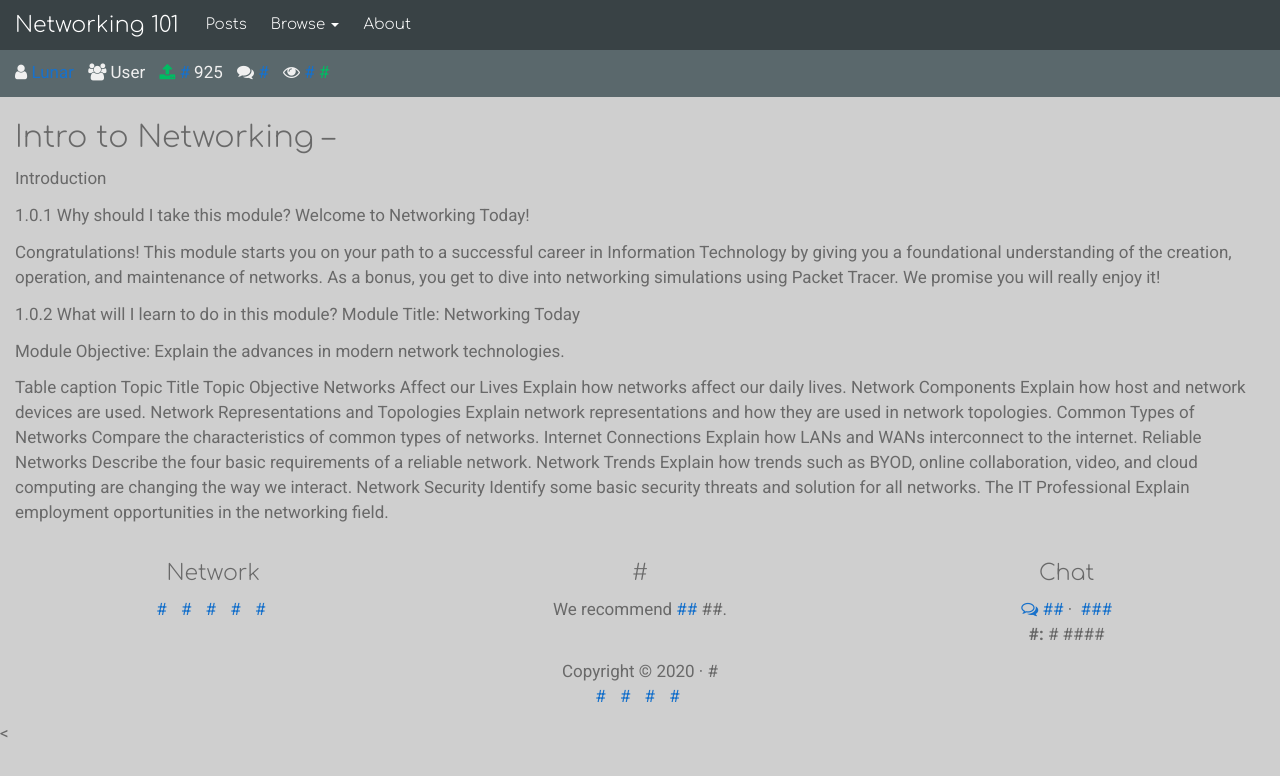
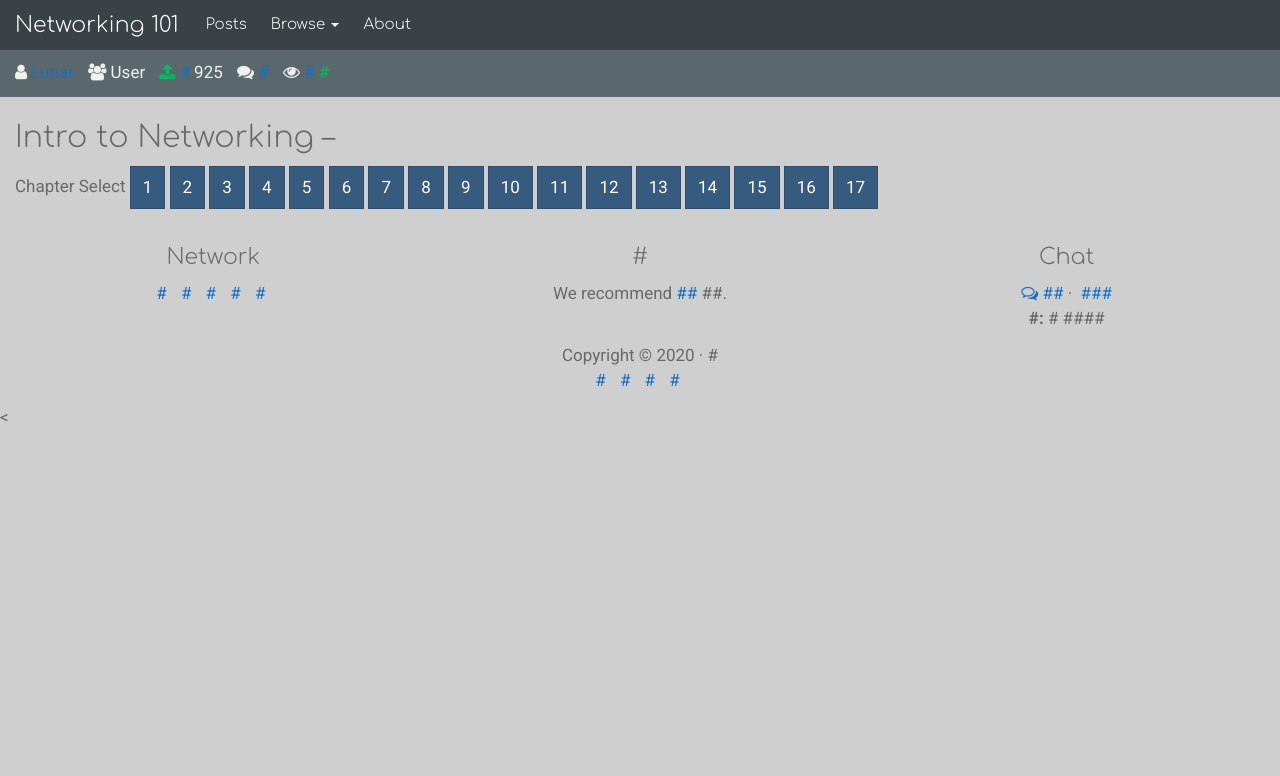
Before and after one commit to lunarcontrol/combust.it, a Jekyll site: the page built from course/ccna/intro-to-networks/index.md, in a window 1280 px wide. Shown: the top 776 px of the page. Built offline with Jekyll 4.4.1, drawn with Linux system fonts in a browser that asks for light colours; nearby versions of some CDN libraries; library files that are not in the unit come from our copies.

Commit message:
Update index.md

```diff
--- a/course/ccna/intro-to-networks/index.md
+++ b/course/ccna/intro-to-networks/index.md
@@ -3,29 +3,21 @@ layout: page
 title: Intro to Networking
 ---
 
-Introduction
-
-1.0.1
-Why should I take this module?
-Welcome to Networking Today!
-
-Congratulations! This module starts you on your path to a successful career in Information Technology by giving you a foundational understanding of the creation, operation, and maintenance of networks. As a bonus, you get to dive into networking simulations using Packet Tracer. We promise you will really enjoy it!
-
-
-1.0.2
-What will I learn to do in this module?
-Module Title: Networking Today
-
-Module Objective: Explain the advances in modern network technologies.
-
-Table caption
-Topic Title	Topic Objective
-Networks Affect our Lives	Explain how networks affect our daily lives.
-Network Components	Explain how host and network devices are used.
-Network Representations and Topologies	Explain network representations and how they are used in network topologies.
-Common Types of Networks	Compare the characteristics of common types of networks.
-Internet Connections	Explain how LANs and WANs interconnect to the internet.
-Reliable Networks	Describe the four basic requirements of a reliable network.
-Network Trends	Explain how trends such as BYOD, online collaboration, video, and cloud computing are changing the way we interact.
-Network Security	Identify some basic security threats and solution for all networks.
-The IT Professional	Explain employment opportunities in the networking field.
+Chapter Select
+<button type="button" class="btn btn-primary">1</button>
+<button type="button" class="btn btn-primary">2</button>
+<button type="button" class="btn btn-primary">3</button>
+<button type="button" class="btn btn-primary">4</button>
+<button type="button" class="btn btn-primary">5</button>
+<button type="button" class="btn btn-primary">6</button>
+<button type="button" class="btn btn-primary">7</button>
+<button type="button" class="btn btn-primary">8</button>
+<button type="button" class="btn btn-primary">9</button>
+<button type="button" class="btn btn-primary">10</button>
+<button type="button" class="btn btn-primary">11</button>
+<button type="button" class="btn btn-primary">12</button>
+<button type="button" class="btn btn-primary">13</button>
+<button type="button" class="btn btn-primary">14</button>
+<button type="button" class="btn btn-primary">15</button>
+<button type="button" class="btn btn-primary">16</button>
+<button type="button" class="btn btn-primary">17</button>
```
